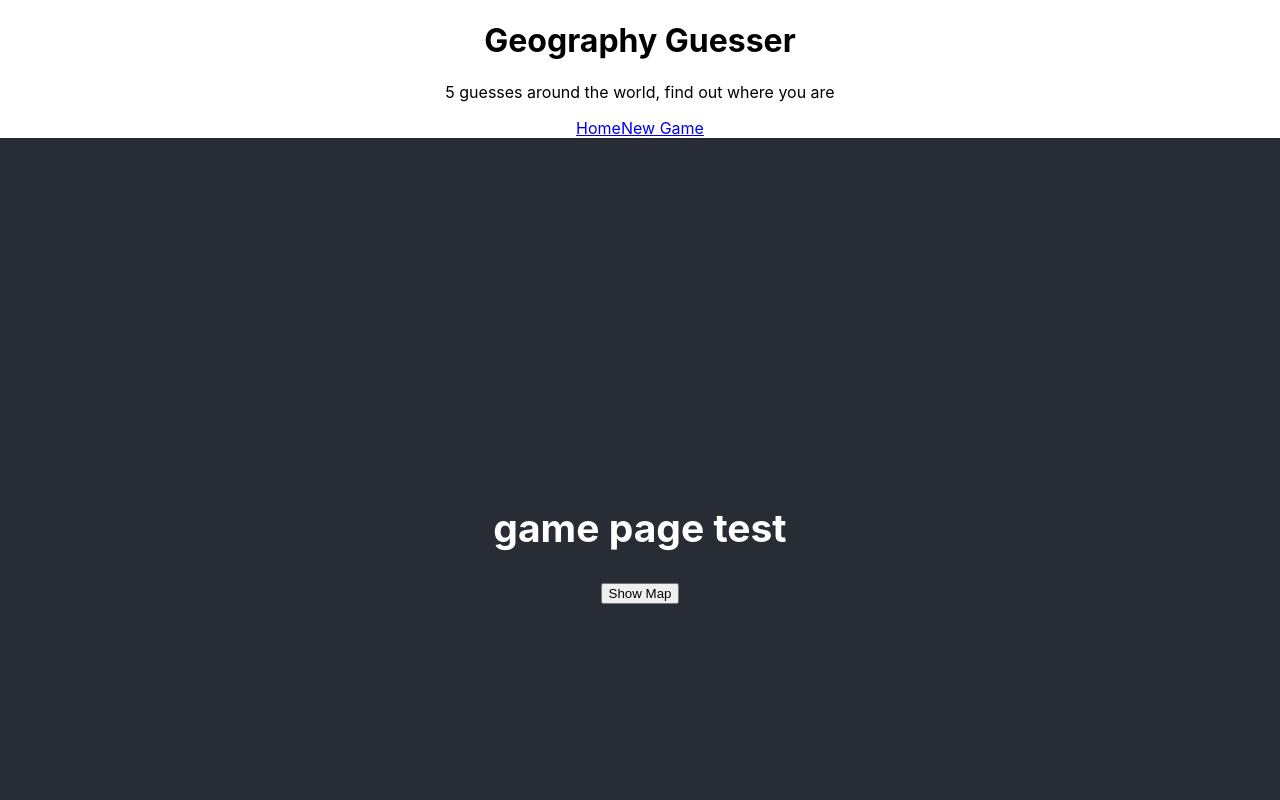
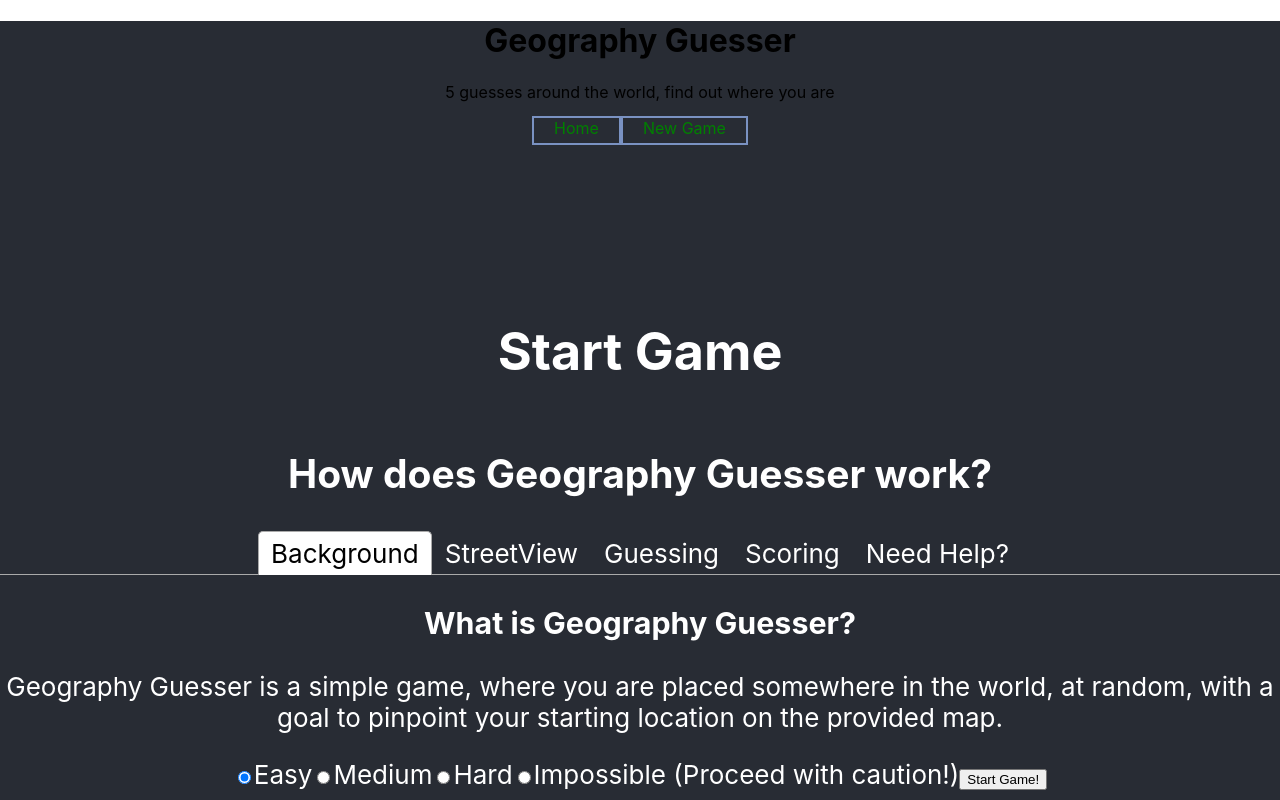
Before and after one commit to aakashmurthy/react-geography-guesser, a React (Create React App) app: page /game in a window 1280 px wide. Shown: the top 800 px of the page. Built offline with nearby package versions, Linux system fonts and the light colour scheme.

Commit message:
sprint 1 upload

```diff
--- a/package.json
+++ b/package.json
@@ -15,6 +15,9 @@
     "react-dom": "^18.2.0",
     "react-router-dom": "^6.18.0",
     "react-scripts": "5.0.1",
+    "react-tabs": "^6.0.2",
+    "sweetalert2": "^11.9.0",
+    "sweetalert2-react-content": "^5.0.7",
     "typescript": "^4.9.5",
     "web-vitals": "^2.1.4"
   },
--- a/public/index.html
+++ b/public/index.html
@@ -24,7 +24,7 @@
       work correctly both with client-side routing and a non-root public URL.
       Learn how to configure a non-root public URL by running `npm run build`.
     -->
-    <title>React App</title>
+    <title>Geography Guesser</title>
   </head>
   <body>
     <noscript>You need to enable JavaScript to run this app.</noscript>
--- a/src/App.css
+++ b/src/App.css
@@ -1,16 +1,18 @@
 .App {
   text-align: center;
+  background-color: #282c34;
 }
 
-.App-logo {
-  height: 40vmin;
-  pointer-events: none;
+.App-nav a {
+  border: 2px solid #7a92c2;
+  padding: 0px 20px 5px 20px;
+  color: green;
+  text-decoration: none;
 }
 
-@media (prefers-reduced-motion: no-preference) {
-  .App-logo {
-    animation: App-logo-spin infinite 20s linear;
-  }
+.App-nav a:visited {
+  color: green;
+  text-decoration: none;
 }
 
 .App-header {
@@ -38,6 +40,32 @@
 }
 
 #map, #street-viewer {
-  width: 90%;
-  height: 60vh;
+  width: 90vw;
+  height: 40vh;
 }
+
+tr th {
+  border: 1px solid #ddd;
+  padding: 8px;
+  color: blue;
+}
+
+tr {
+  background-color: #f2f2f2;
+}
+
+tr td {
+  border: 1px solid #ddd;
+  padding: 5px;
+  color: red;
+}
+
+tr:hover {background-color: yellow;}
+
+th {
+  padding-top: 12px;
+  padding-bottom: 12px;
+  text-align: center;
+  background-color: #04AA6D;
+  color: white;
+}
--- a/src/App.tsx
+++ b/src/App.tsx
@@ -1,25 +1,11 @@
 import './App.css';
-import { useState } from 'react';
 import { BrowserRouter as Router, Routes, Route } from 'react-router-dom';
 import Navigation from './components/Navigation';
 import HomePage from './pages/HomePage'
 import GamePage from './pages/GamePage'
+import ScorePage from './pages/ScorePage'
 
 function App() {
-  // eslint-disable-next-line
-  const guess: google.maps.LatLngLiteral | null = null;
-  const center = { lat: 44.56466353432313, lng: -123.28022377801592 }
-  const [showMap, setShowMap] = useState(false);
-
-  const handleClick = () => {
-    setShowMap(true);
-  };
-
-  const handleMarkerSubmit = (coords: google.maps.LatLngLiteral) => {
-    console.log(`coords: ${coords.lat}, ${coords.lng}`)
-    // console.log(`Center: ${center.toJSON()}`)
-  }
-
   return (
     <div className="App">
       <header className="header">
@@ -32,6 +18,7 @@ function App() {
           <Routes>
             <Route path="/" element={<HomePage />} />
             <Route path="/game" element={<GamePage />} />
+            <Route path="/score" element={<ScorePage />} />
           </Routes>
         </div>
       </Router>
--- a/src/components/GoogleMaps/GoogleMap.tsx
+++ b/src/components/GoogleMaps/GoogleMap.tsx
@@ -16,10 +16,6 @@ export default function GoogleMap({ onMarkerSubmit }: GoogleMapProps) {
   const markerRef = useRef<google.maps.Marker | null>(null);
   const [markerPlaced, setMarkerPlaced] = useState(false);
   const [mapsLoaded, setMapsLoaded] = useState(false);
-  const center = {
-    lat: 0,
-    lng: 0
-  };
 
   useEffect(() => {
     const checkIfMapsLoaded = setInterval(() => {
@@ -34,8 +30,14 @@ export default function GoogleMap({ onMarkerSubmit }: GoogleMapProps) {
   useEffect(() => {
     if (mapRef.current) {
       const map = new window.google.maps.Map(mapRef.current, {
-        center,
+        center: {
+          lat: 0,
+          lng: 0
+        },
         zoom: 1,
+        clickableIcons: false,
+        streetViewControl: false,
+        mapTypeControl: false,
       });
 
       map.addListener('click', (e: google.maps.MapMouseEvent) => {
--- a/src/components/GoogleMaps/StreetView.tsx
+++ b/src/components/GoogleMaps/StreetView.tsx
@@ -13,10 +13,11 @@ interface StreetViewProps {
 
 function StreetView({center}: StreetViewProps) {
     const ref = useRef<HTMLDivElement | null>(null);
+    const panoramaRef = useRef<google.maps.StreetViewPanorama | null>(null);
 
     useEffect(() => {
       if (ref.current) {
-        new window.google.maps.StreetViewPanorama(ref.current, {
+        panoramaRef.current = new window.google.maps.StreetViewPanorama(ref.current, {
           position: center,
           zoom: 0,
           addressControl: false,
@@ -25,7 +26,20 @@ function StreetView({center}: StreetViewProps) {
       }
     });
 
-    return <div ref={ref} id="street-viewer" />;
+    const resetPosition = () => {
+      if (panoramaRef.current) {
+        panoramaRef.current.setPosition(center);
+      }
+    };
+
+    return (
+      <div >
+        <div ref={ref} id="street-viewer"/>
+        <div>
+          <button onClick={resetPosition}>Reset StreetView Position</button>
+        </div>
+      </div>
+    )
   }
 
 export default function MapWrapper({center}: StreetViewProps) {
--- /dev/null
+++ b/src/components/HelpBox.tsx
@@ -0,0 +1,34 @@
+import { Tab, Tabs, TabList, TabPanel } from 'react-tabs';
+import 'react-tabs/style/react-tabs.css';
+
+export default function HelpBox() {
+    return (
+    <Tabs>
+    <TabList>
+      <Tab>Background</Tab>
+      <Tab>StreetView</Tab>
+      <Tab>Guessing</Tab>
+      <Tab>Scoring</Tab>
+      <Tab>Need Help?</Tab>
+    </TabList>
+
+    <TabPanel>
+      <h3>What is Geography Guesser?</h3>
+      <p>Geography Guesser is a simple game, where you are placed somewhere in the world, at random, with a goal to pinpoint your starting location on the provided map.</p>
+    </TabPanel>
+    <TabPanel>
+      <p>To navigate, simply use the provided arrows on the StreetView window, or click on the road to move your viewer to that point.</p>
+    </TabPanel>
+    <TabPanel>
+      <p>Make your guess on the map below the viewer, and submit using the button.</p>
+    </TabPanel>
+    <TabPanel>
+      <p>A guess closer to your starting position will result in a higher score.</p>
+    </TabPanel>
+    <TabPanel>
+      <p>If you need hints, use our AI assistant below. It will automatically read your street viewer and give you a suitable hint.</p>
+      <p>[Implementation Pending]</p>
+    </TabPanel>
+  </Tabs>
+    )
+}
--- a/src/pages/GamePage.tsx
+++ b/src/pages/GamePage.tsx
@@ -1,6 +1,10 @@
 import StreetView from '../components/GoogleMaps/StreetView'
 import GoogleMap from '../components/GoogleMaps/GoogleMap'
+import HelpBox from '../components/HelpBox'
 import { useState } from 'react'
+import { useNavigate, useLocation } from 'react-router-dom';
+import Swal from 'sweetalert2'
+import withReactContent from 'sweetalert2-react-content'
 
 /*
 Scoring Ideas:
@@ -8,24 +12,113 @@ Scoring Ideas:
     2. x time to make as many guesses as possible, each guess must be in y range of center
 */
 
+// calculates distance between points in miles
+function calcDist(point1: google.maps.LatLngLiteral, point2: google.maps.LatLngLiteral)
+    {
+      var R = 3963.19; // mi
+      var dLat = toRad(point2.lat-point1.lat);
+      var dLon = toRad(point2.lng-point1.lng);
+      var lat1 = toRad(point1.lat);
+      var lat2 = toRad(point2.lat);
+
+      var a = Math.sin(dLat/2) * Math.sin(dLat/2) +
+        Math.sin(dLon/2) * Math.sin(dLon/2) * Math.cos(lat1) * Math.cos(lat2);
+      var c = 2 * Math.atan2(Math.sqrt(a), Math.sqrt(1-a));
+      var d = R * c;
+      return d;
+    }
+
+// Converts numeric degrees to radians
+function toRad(Value: number)
+{
+    return Value * Math.PI / 180;
+}
 
 export default function HomePage() {
+    // const location = useLocation();
+    // const difficulty = location.state.difficulty ? location.state.difficulty : "";
     const center = { lat: 44.56466353432313, lng: -123.28022377801592 };
     const [showMap, setShowMap] = useState(false);
+    const [radioValue, setRadioValue] = useState('');
+    const navigate = useNavigate();
+    const MySwal = withReactContent(Swal);
 
-    const handleClick = () => {
-        setShowMap(true);
+    const handleRadioChange = (e: React.ChangeEvent<HTMLInputElement>) => {
+        setRadioValue(e.target.value);
+    };
+    const handleFormSubmit = (e: React.FormEvent<HTMLFormElement>) => {
+        e.preventDefault();
+        if (radioValue === "Impossible") {
+            MySwal.fire({
+                title: "Warning",
+                text: 'Do you want to continue? This is the ultimate challenge',
+                icon: 'error',
+                confirmButtonText: 'Proceed',
+                showCancelButton: true
+            }).then((result) => {
+                if (result.isConfirmed) {
+                    setShowMap(true);
+                }
+            });
+        } else {
+            setShowMap(true);
+        }
     };
 
-    const handleMarkerSubmit = (coords: google.maps.LatLngLiteral) => {
-        console.log(`coords: ${coords.lat}, ${coords.lng}`)
-        // console.log(`Center: ${center.toJSON()}`)
+    // lat1 center lat2 coords
+    const handleMarkerSubmit = (guess: google.maps.LatLngLiteral) => {
+        console.log(`coords submitted: ${guess.lat}, ${guess.lng}`)
+        const distance = calcDist(guess, center);
+        navigate('/score', { state: { distance: distance.toFixed(2) } });
     }
 
+    // Add form to own component and hide when submitted
     return (
         <>
-            <h2>game page test</h2>
-            <button onClick={handleClick}>Show Map</button>
+            <h1>Start Game</h1>
+            <h2>How does Geography Guesser work?</h2>
+            <HelpBox />
+
+            <form onSubmit={handleFormSubmit}>
+                <label>
+                    <input
+                        type="radio"
+                        name="gameOption"
+                        value="Easy"
+                        onChange={handleRadioChange}
+                        defaultChecked
+                    />
+                    Easy
+                </label>
+                <label>
+                    <input
+                        type="radio"
+                        name="gameOption"
+                        value="Medium"
+                        onChange={handleRadioChange}
+                    />
+                    Medium
+                </label>
+                <label>
+                    <input
+                        type="radio"
+                        name="gameOption"
+                        value="Hard"
+                        onChange={handleRadioChange}
+                    />
+                    Hard
+                </label>
+                <label>
+                    <input
+                        type="radio"
+                        name="gameOption"
+                        value="Impossible"
+                        onChange={handleRadioChange}
+                    />
+                    Impossible (Proceed with caution!)
+                </label>
+                <input type="submit" value="Start Game!"></input>
+            </form>
             {showMap && (
                 <>
                 <StreetView center={center}/>
--- a/src/pages/HomePage.tsx
+++ b/src/pages/HomePage.tsx
@@ -2,6 +2,18 @@ export default function HomePage() {
     return (
         <>
             <h2>Geography Guesser</h2>
+            <p>How to get started? Simply click "New Game" above!</p>
+            <table className="features">
+                <tr>
+                    <th>Our new features</th>
+                </tr>
+                <tr>
+                    <td>By Popular Request: We now report scores in miles instead of kilometers</td>
+                </tr>
+                <tr>
+                    <td>Difficulty Selector: We now added the IMPOSSIBLE difficulty.</td>
+                </tr>
+            </table>
         </>
     )
 }
--- /dev/null
+++ b/src/pages/ScorePage.tsx
@@ -0,0 +1,19 @@
+import { useLocation, useNavigate } from 'react-router-dom';
+
+export default function ScoreboardPage() {
+    const location = useLocation();
+    const navigate = useNavigate();
+    const distance = location.state.distance;
+
+    const restartGame = () => {
+        navigate('/game');
+    };
+
+    return (
+        <>
+            <h2>score page</h2>
+            <p>lol you scored {distance} mi</p>
+            <button onClick={restartGame}>Restart Game</button>
+        </>
+    )
+}
```
Also changed, not shown: 1 other file (tests, documents, lock files or other folders).
